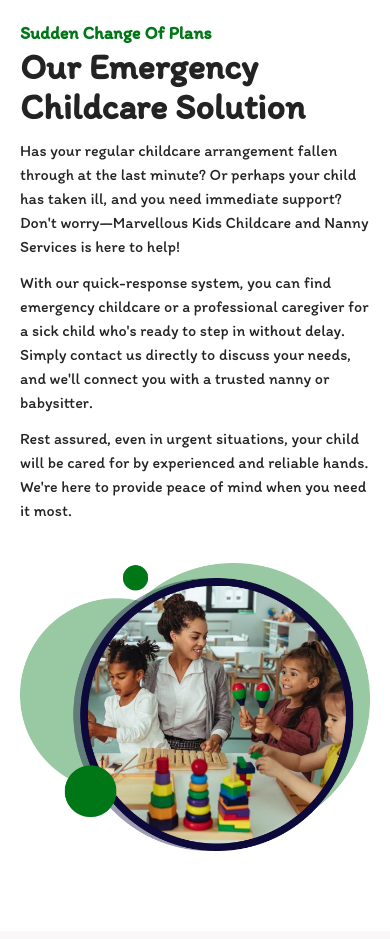
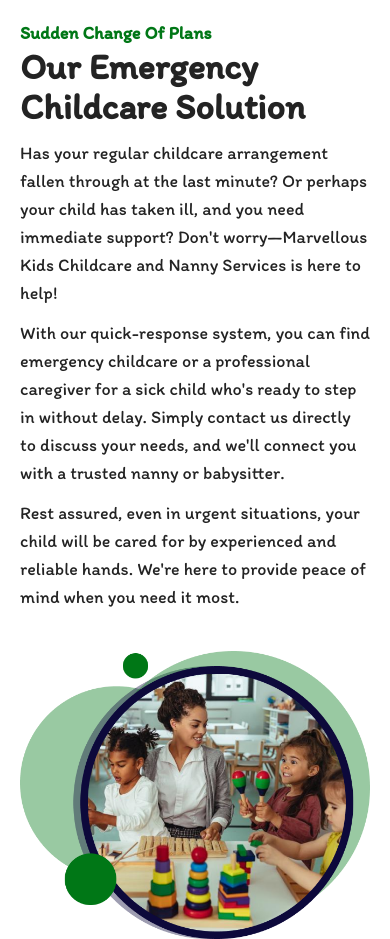
Before and after one commit to cycodedconcept/marvellouskids-ui, a Next.js app: page /additional in a window 390 px wide. Shown: the part 6000-6939 px from the top of the page. Built offline with nearby package versions, Linux system fonts and the light colour scheme.

Commit message:
Update: Adjust padding and font size for improved readability on AdditionalPage

```diff
--- a/app/additional/page.tsx
+++ b/app/additional/page.tsx
@@ -93,7 +93,7 @@ const AdditionalPage = () => {
 			</section>
 
 			{/* CTA */}
-			<Slide className="flex flex-col items-center space-y-5 md:px-14 px-5 text-center mb-20">
+			<Slide className="flex flex-col items-center space-y-5 md:px-20 px-5 text-center mb-20">
 				<p className="md:text-2xl text-lg font-semibold">
 					At Marvellous Kids, we are more than just a childcare provider—we are your trusted partner in ensuring your
 					children are cared for with love, attention, and professionalism.
@@ -165,17 +165,17 @@ const AdditionalPage = () => {
 					<Slide towards="left" delay={0.5} className="w-full">
 						<h4 className="lg:text-2xl text-lg text-primary font-semibold mt-2">Sudden Change Of Plans</h4>
 						<h1 className="lg:text-5xl text-4xl font-extrabold mb-3">Our Emergency Childcare Solution</h1>
-						<p className="mb-3">
+						<p className="mb-3 text-lg">
 							Has your regular childcare arrangement fallen through at the last minute? Or perhaps your child has taken
 							ill, and you need immediate support? Don&apos;t worry—Marvellous Kids Childcare and Nanny Services is here
 							to help!
 						</p>
-						<p className="mb-3">
+						<p className="mb-3 text-lg">
 							With our quick-response system, you can find emergency childcare or a professional caregiver for a sick
 							child who&apos;s ready to step in without delay. Simply contact us directly to discuss your needs, and
 							we&apos;ll connect you with a trusted nanny or babysitter.
 						</p>
-						<p>
+						<p className="text-lg">
 							Rest assured, even in urgent situations, your child will be cared for by experienced and reliable hands.
 							We&apos;re here to provide peace of mind when you need it most.
 						</p>
```
